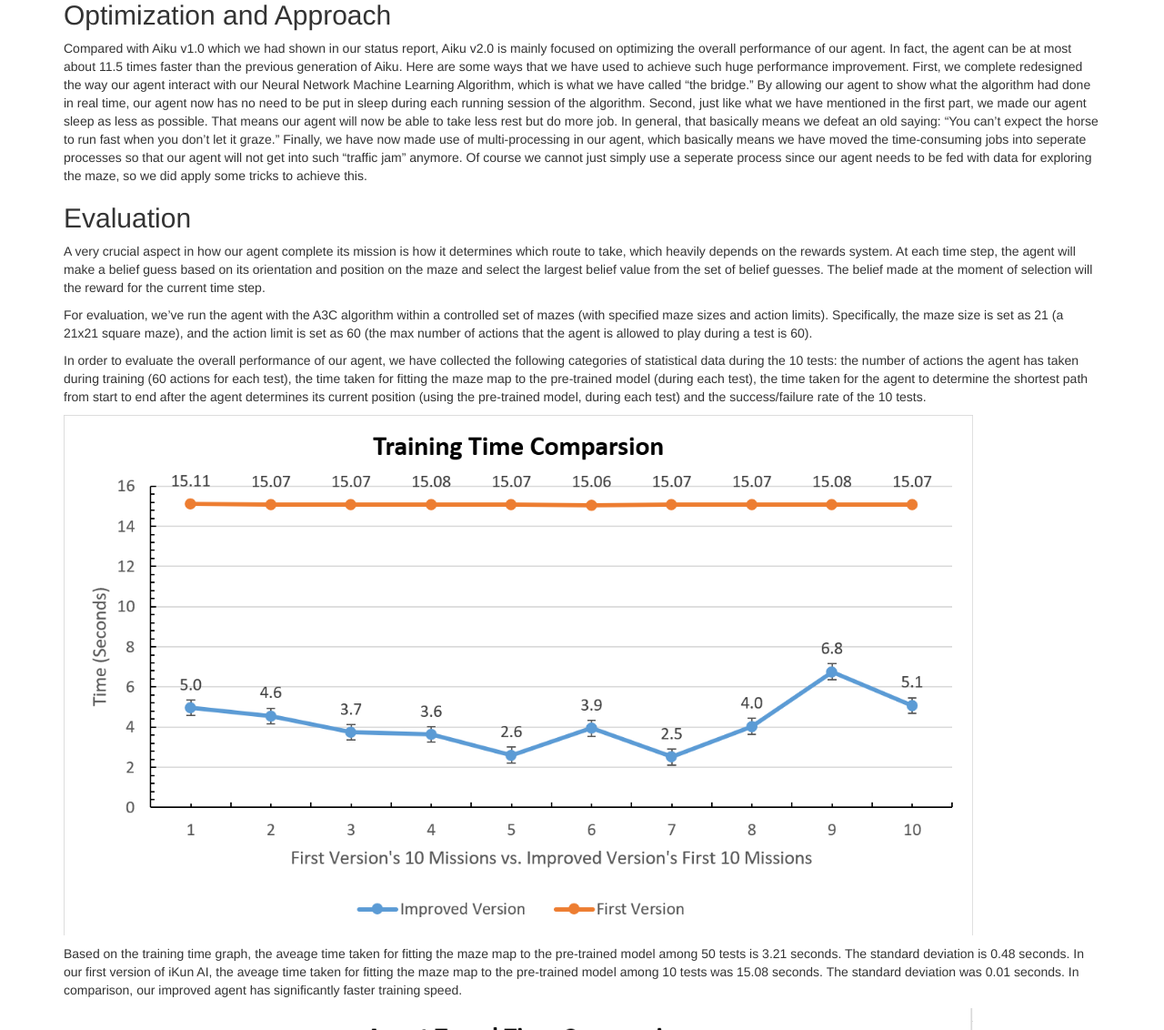
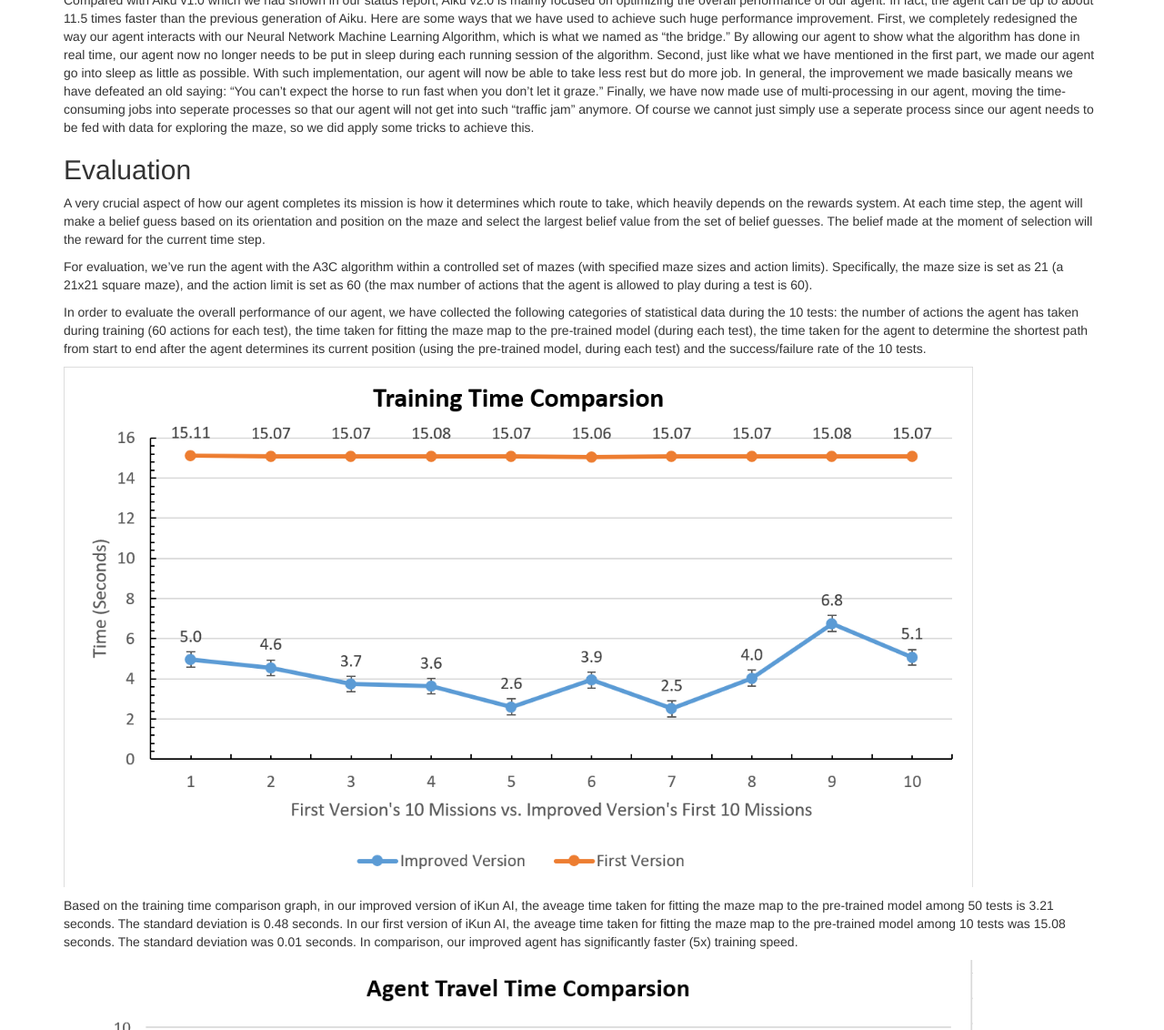
Before and after one commit to yuexintonychen/iKun-AI, a Jekyll site: the page built from docs/final.md, in a window 1280 px wide and 1400 px high, scrolled down 5349 px. Shown: the part 268-1400 px from the top of the window at 91% size. Built offline with Jekyll 4.4.1, drawn with Linux system fonts in a browser that asks for light colours; some of the changed text lies outside the part shown.

Commit message:
final report complete

```diff
--- a/docs/final.md
+++ b/docs/final.md
@@ -2,9 +2,9 @@
 layout: default
 title:  Final Report
 ---
-[Video Demo Link](https://www.youtube.com/watch?v=N5fgy7eh4qg&t=3s)
+[Video Demo Link](https://www.youtube.com/watch?v=FN6UfL75Sv8)
 
-<iframe width="1000" height="563" src="https://www.youtube.com/embed/N5fgy7eh4qg" frameborder="0" allow="accelerometer; autoplay; encrypted-media; gyroscope; picture-in-picture" allowfullscreen></iframe>
+<iframe width="1000" height="563" src="https://www.youtube.com/embed/FN6UfL75Sv8" frameborder="0" allow="accelerometer; autoplay; encrypted-media; gyroscope; picture-in-picture" allowfullscreen></iframe>
 
 ## Project Summary
 Our project makes use of Deep Q-Learning with Neural Network to let the agent find the shortest path between the source/starting block (unknown to the agent initially) and the destination block (unknown to the agent initially) in a pre-build 2D maze. The agent will be led to play in a set of pre-built Minecraft 2D mazes. The agent is able to see the voxels in front of its sight, which is similar to what a normal player can see in Minecraft (however, we might also change this to be a small range of voxels around the agent). The agent is given the full map of a maze, but it does not know source/starting block (the agent needs to locate itself on the map first) and the destination block (the agent needs to find its way out of the maze). The agent's goal is trying to locate itself first and then get out of the maze as fast as possible using the limited resources we have given to the agent. The final output (for each maze/test) is the starting block of the agent and a set of positions of blocks ordered by the path sequence found by the agent (if optimal, should be the shortest path between agent's starting block and the destination block).
@@ -24,14 +24,10 @@
 
 The pre-trained model we used is based on the model in the Active Neural Localization project developed by Carnegie Mellon University Ph.D. student Devendra Chaplot. The base model were trained with Asynchronous Advantage Actor Critic (A3C) learning algorithm using Stochastic Gradient Descent with a learning rate of 0.001. The weight for entropy regularization was 0.01. The discount factor ![](http://latex.codecogs.com/gif.latex?\\\gamma) for reinforcement learning was chosen to be 0.99. There were two sets of configuration of the model for 2D experiments and 3D experiments, respectively. Since we currently run our agent in all instances of 2D mazes, the pre-trained model under 2D experiments will be utilized. This model was trained with the use of multithreading (using torch.multiprocessing). The final data collected was the pre-trained model that has the best performance (accuracy) among all threads. Multiple training processes ran simultaneously when both training and testing. The pre-trained models are available for mazes with the size of 7, 15 and 21, with various lengths (agent's action number limit) of 15, 20, 30, 40, 60. Our demo uses size of 21 with length of 60 in this case to allow the agent perform the most actions with high accuracy.
 
-## Optimization and Approach
-Compared with Aiku v1.0 which we had shown in our status report, Aiku v2.0 is mainly focused on optimizing the overall performance of our agent. In fact, the agent can be at most about 11.5 times faster than the previous generation of Aiku. Here are some ways that we have used to achieve such huge performance improvement.
-First, we complete redesigned the way our agent interact with our Neural Network Machine Learning Algorithm, which is what we have called "the bridge." By allowing our agent to show what the algorithm had done in real time, our agent now has no need to be put in sleep during each running session of the algorithm.
-Second, just like what we have mentioned in the first part, we made our agent sleep as less as possible. That means our agent will now be able to take less rest but do more job. In general, that basically means we defeat an old saying: "You can't expect the horse to run fast when you don't let it graze."
-Finally, we have now made use of multi-processing in our agent, which basically means we have moved the time-consuming jobs into seperate processes so that our agent will not get into such "traffic jam" anymore. Of course we cannot just simply use a seperate process since our agent needs to be fed with data for exploring the maze, so we did apply some tricks to achieve this.
+Compared with Aiku v1.0 which we had shown in our status report, Aiku v2.0 is mainly focused on optimizing the overall performance of our agent. In fact, the agent can be up to about 11.5 times faster than the previous generation of Aiku. Here are some ways that we have used to achieve such huge performance improvement. First, we completely redesigned the way our agent interacts with our Neural Network Machine Learning Algorithm, which is what we named as "the bridge." By allowing our agent to show what the algorithm has done in real time, our agent now no longer needs to be put in sleep during each running session of the algorithm. Second, just like what we have mentioned in the first part, we made our agent go into sleep as little as possible. With such implementation, our agent will now be able to take less rest but do more job. In general, the improvement we made basically means we have defeated an old saying: "You can't expect the horse to run fast when you don't let it graze." Finally, we have now made use of multi-processing in our agent, moving the time-consuming jobs into seperate processes so that our agent will not get into such "traffic jam" anymore. Of course we cannot just simply use a seperate process since our agent needs to be fed with data for exploring the maze, so we did apply some tricks to achieve this.
 
 ## Evaluation
-A very crucial aspect in how our agent complete its mission is how it determines which route to take, which heavily depends on the rewards system. At each time step, the agent will make a belief guess based on its orientation and position on the maze and select the largest belief value from the set of belief guesses. The belief made at the moment of selection will the reward for the current time step.
+A very crucial aspect of how our agent completes its mission is how it determines which route to take, which heavily depends on the rewards system. At each time step, the agent will make a belief guess based on its orientation and position on the maze and select the largest belief value from the set of belief guesses. The belief made at the moment of selection will the reward for the current time step.
 
 For evaluation, we've run the agent with the A3C algorithm within a controlled set of mazes (with specified maze sizes and action limits). Specifically, the maze size is set as 21 (a 21x21 square maze), and the action limit is set as 60 (the max number of actions that the agent is allowed to play during a test is 60).
 
@@ -39,19 +35,17 @@
 
 <img src="Training_Time_Comparison.png" width="1000">
 
-Based on the training time graph, the aveage time taken for fitting the maze map to the pre-trained model among 50 tests is 3.21 seconds. The standard deviation is 0.48 seconds. In our first version of iKun AI, the aveage time taken for fitting the maze map to the pre-trained model among 10 tests was 15.08 seconds. The standard deviation was 0.01 seconds. In comparison, our improved agent has significantly faster training speed.
+Based on the training time comparison graph, in our improved version of iKun AI, the aveage time taken for fitting the maze map to the pre-trained model among 50 tests is 3.21 seconds. The standard deviation is 0.48 seconds. In our first version of iKun AI, the aveage time taken for fitting the maze map to the pre-trained model among 10 tests was 15.08 seconds. The standard deviation was 0.01 seconds. In comparison, our improved agent has significantly faster (5x) training speed.
 
 <img src="agent_travel_time_comparison.png" width="1000">
 
-Based on the agent travel time graph, the aveage time taken for the agent to determine the shortest path from start to end after the agent determines its current position among 50 tests is 4.6 seconds. The standard deviation is 1.49 seconds. In our first version of iKun AI, the aveage time taken for the agent to determine the shortest path from start to end after the agent determines its current position among 10 tests was 5.09 seconds. The standard deviation was 1.63 seconds. In comparison, our improved agent has a travel speed that is about half of a second faster than that of the first version agent.
+Based on the agent travel time comparison graph, in our improved version of iKun AI, the aveage time taken for the agent to determine the shortest path from start to end after the agent determines its current position among 50 tests is 4.6 seconds. The standard deviation is 1.49 seconds. In our first version of iKun AI, the aveage time taken for the agent to determine the shortest path from start to end after the agent determines its current position among 10 tests was 5.09 seconds. The standard deviation was 1.63 seconds. In comparison, our improved agent has a travel speed that is about half of a second faster than that of the first version agent.
 
 <img src="Final_Count.png" width="1000">
 
 According to the success/failure graph above, our agent current has an approximate success rate of 54% given a random maze with a specified maze sizes and action limits. In our first version of iKun AI, our agent had an approximate success rate of 30% given a random maze with a specified maze sizes and action limits. In comparison, our improved agent has 24% better success rate than that of the first version agent.
 
-
-## Remaining Goals and Challenges
-Currently our agent's still relies on the pre-trained models (within sizes of 7, 15, 21) provided in the Active Neural Localization project, limiting our agenet's capability of exploration and the variability of maze sizes. After this final stage, we plan to train our own models with dynamic sizes of 2D mazes. For moonshot cases, we plan to add monsters, traps to the mazes or even make the mazes be 3D, which significantly increases the complexity of the world for the agent to perceive. The agent carries a weapon that is a type of consumable, which can be used to fight against monsters. In the optimal scenario, the agent will reach the goal. Furthermore, if project Malmo allows, we will be optimizing the animations conducted by our agent (such as moving around and turning his/her orientation). We have tried to verify the feasibility of training a A3C model with map size of 99 by 99 unit blocks and have obtained a partially successful result to a certain degree, due to the very limited computing power that we have. Even though the numerical increase from 21x21 to 99x99 is about 4.5 times, the actual computing power needed for the larger scale training increases exponentially.
+In addition, we have tried to verify the feasibility of training a A3C model with map size of 99 by 99 unit blocks and have obtained a partially successful result to a certain degree, due to the very limited computing power that we have. Even though the numerical increase from 21x21 to 99x99 is about 4.5 times, the actual computing power needed for the larger scale training increases exponentially.
 
 
 ## Resources Used
```
Also changed, not shown: 1 other file.
